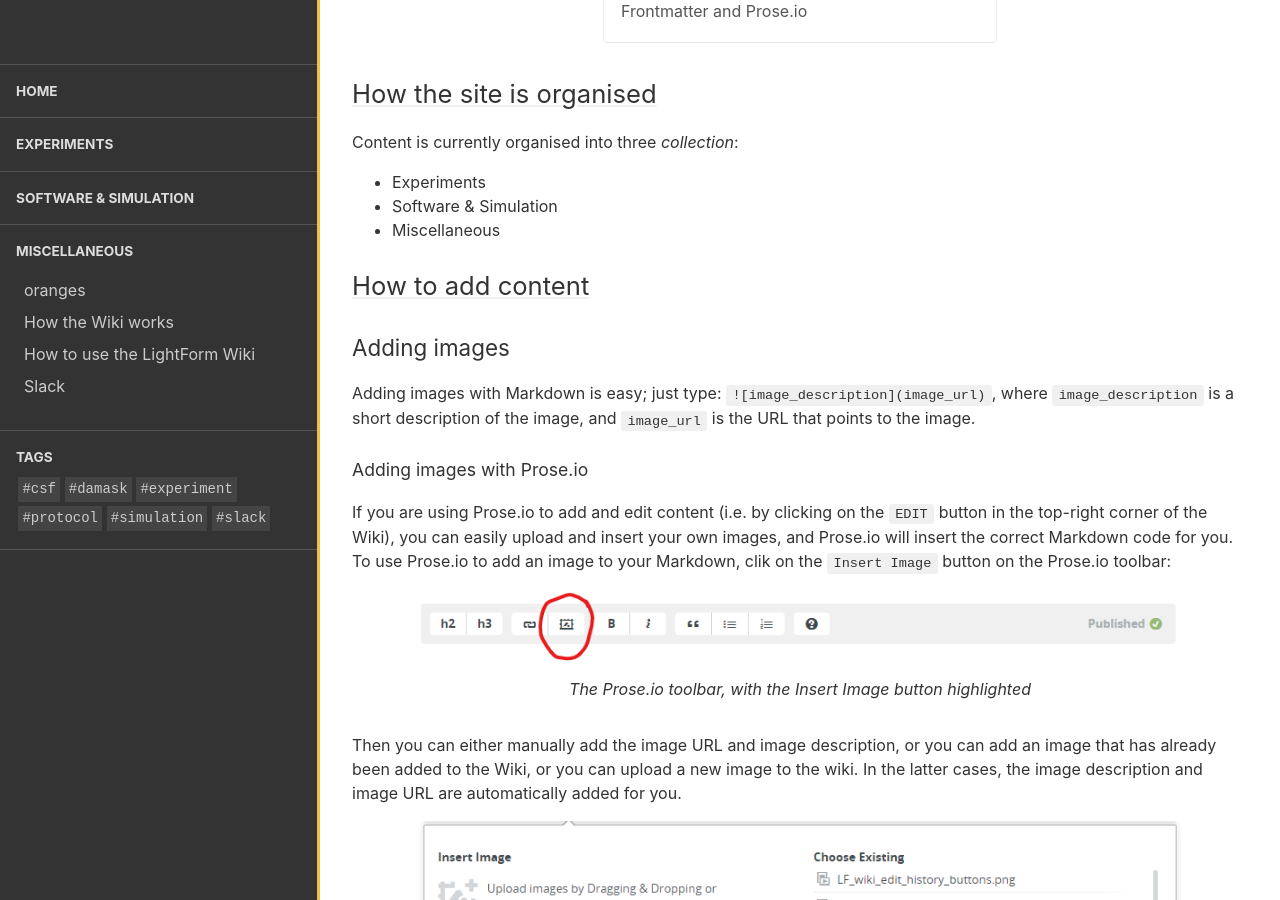
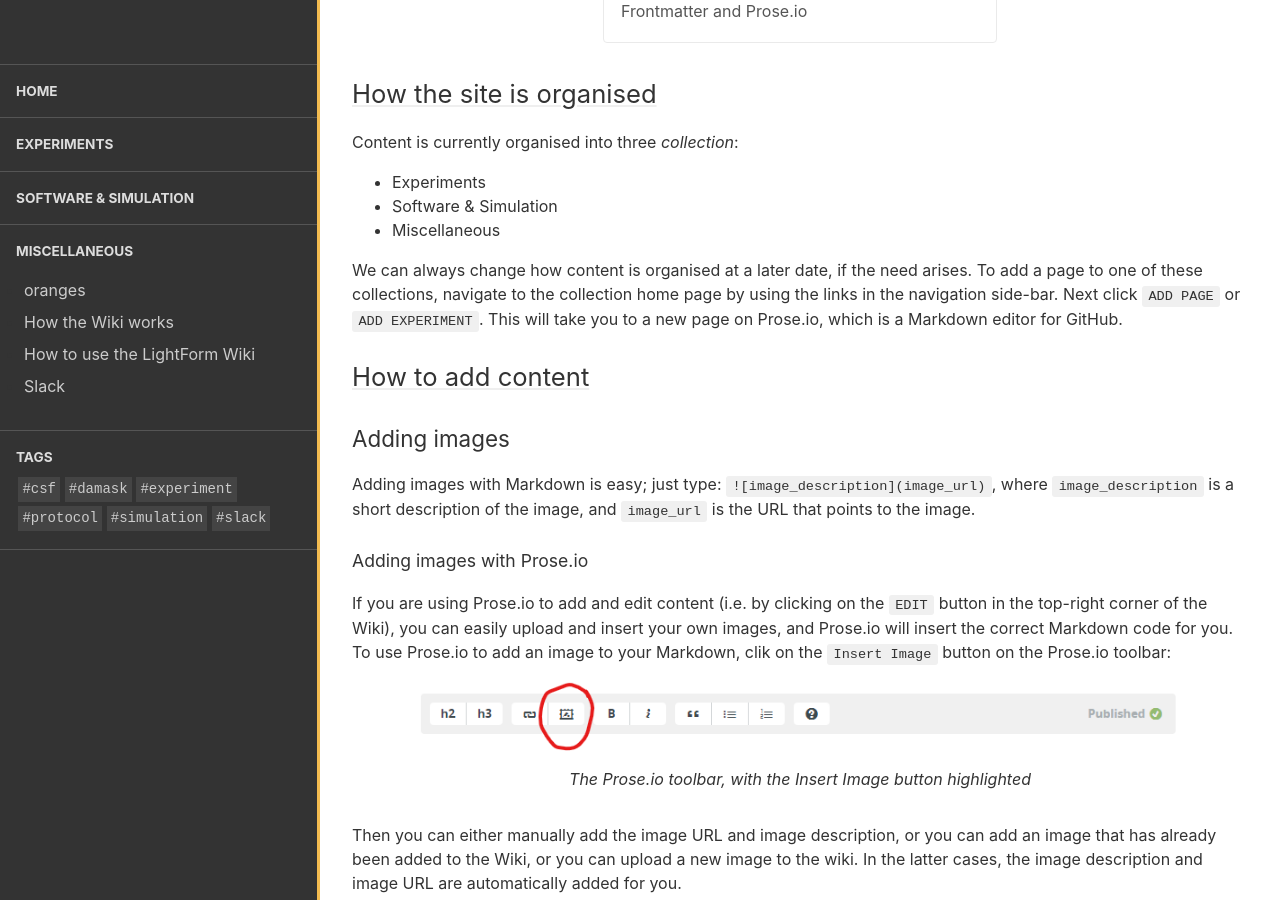
Before and after one commit to test-aplowman/test-aplowman.github.io, a Jekyll site: the page built from collections/_miscellaneous/how_to_use_wiki.md, in a window 1280 px wide and 900 px high, scrolled down 531 px. Built offline with Jekyll 4.4.1, drawn with Linux system fonts in a browser that asks for light colours.

Commit message:
Update how_to_use_wiki.md

```diff
--- a/collections/_miscellaneous/how_to_use_wiki.md
+++ b/collections/_miscellaneous/how_to_use_wiki.md
@@ -14,7 +14,7 @@
 - Software & Simulation
 - Miscellaneous
 
-
+We can always change how content is organised at a later date, if the need arises. To add a page to one of these collections, navigate to the collection home page by using the links in the navigation side-bar. Next click `ADD PAGE` or `ADD EXPERIMENT`. This will take you to a new page on Prose.io, which is a Markdown editor for GitHub.
 
 ## How to add content
 
```
